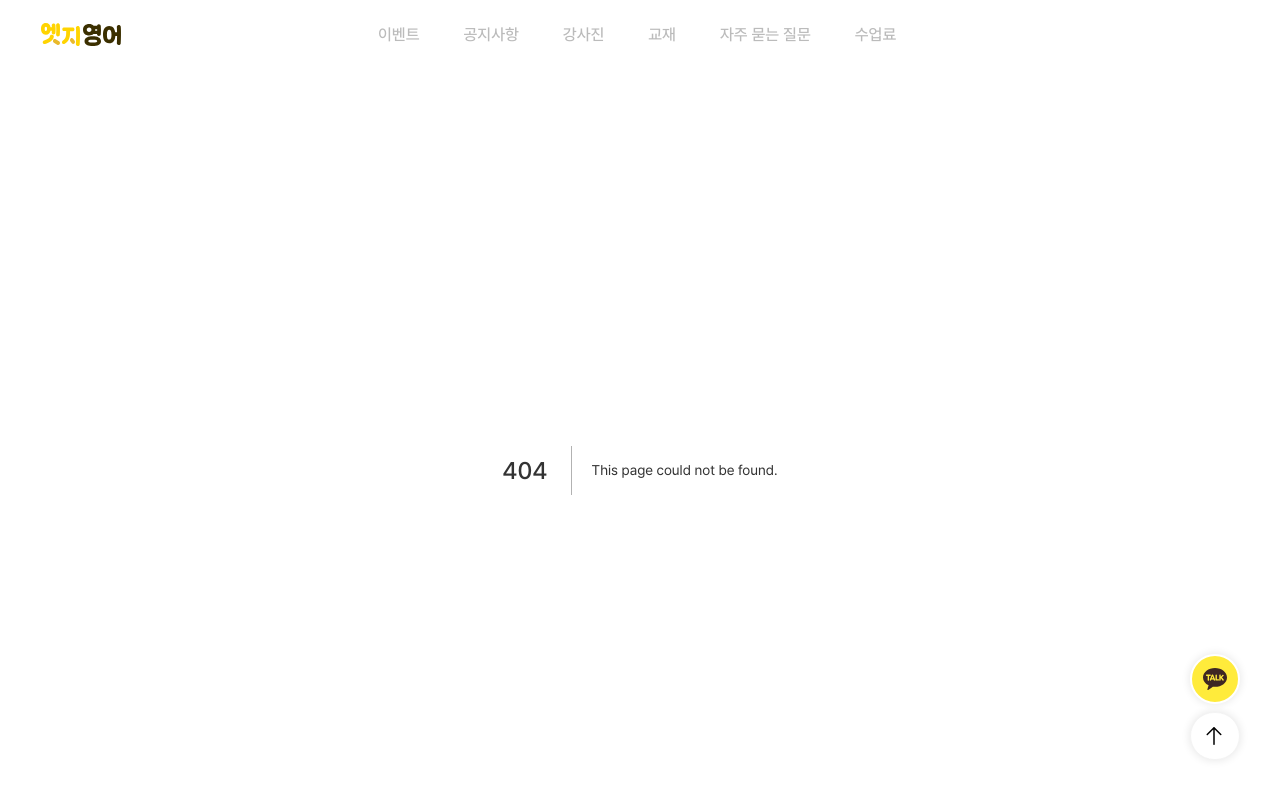
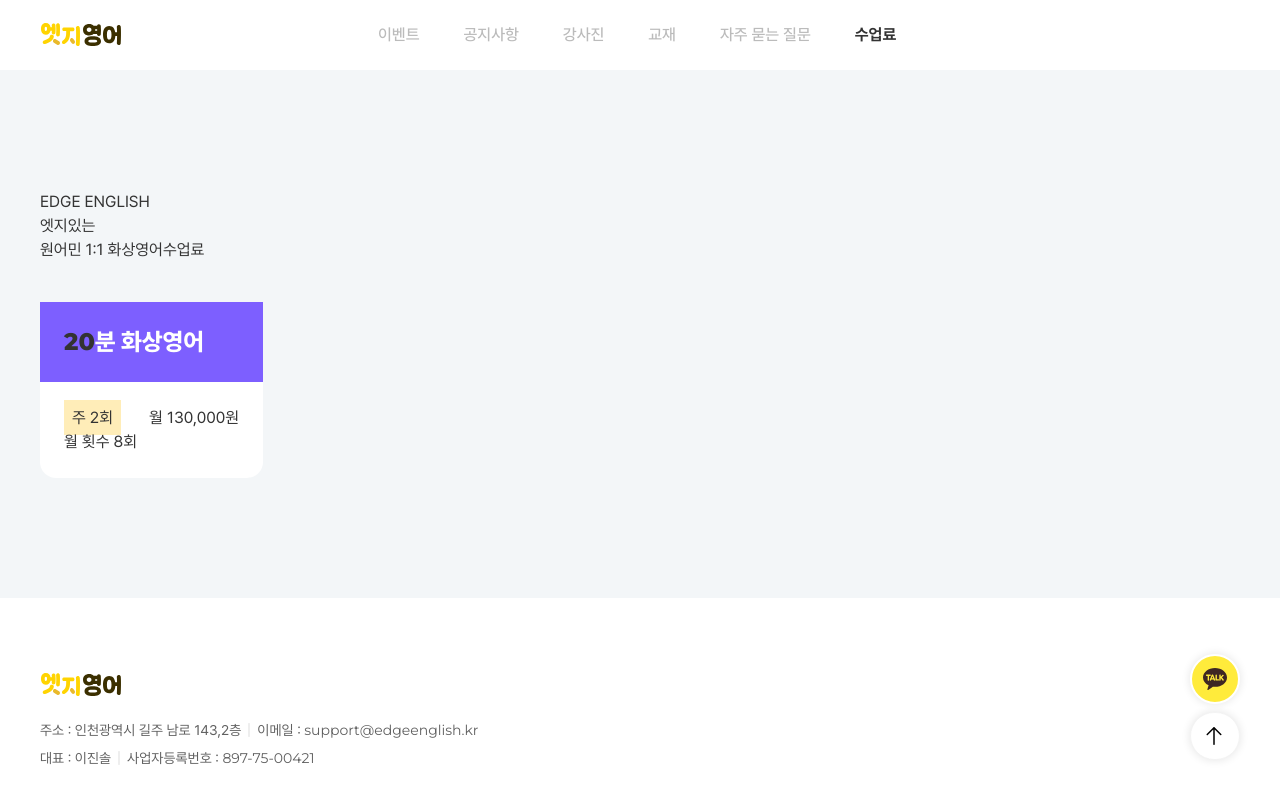
Before and after one commit to gandy818/edge-english, a Next.js app: page /price in a window 1280 px wide. Before the commit this address had no page. Shown: the top 800 px of the page. Built offline with nearby package versions, Linux system fonts and the light colour scheme.

Commit message:
feat: 수강료 페이지 퍼블리싱 (작업중)

```diff
--- /dev/null
+++ b/src/app/price/page.tsx
@@ -0,0 +1,39 @@
+export default function PricePage() {
+  return (
+    <div className="bg-[#F3F6F8] py-[120px]">
+      <div className="mx-auto flex max-w-[1200px] flex-col gap-10">
+        {/* 타이틀 */}
+        <div>
+          <p>EDGE ENGLISH</p>
+          <h1>
+            엣지있는 <br /> <span>원어민 1:1 화상영어</span>수업료
+          </h1>
+        </div>
+
+        {/* 수강료 */}
+        <div className="flex gap-32">
+          <div className="rounded-2xl border-[#ddd] bg-white">
+            <div className="bg-edge-purple p-6">
+              <p className="text-2xl font-extrabold text-white">
+                <span className="font-montserrat">20</span>분 화상영어
+              </p>
+            </div>
+            <div className="flex gap-3 border-[#ddd] p-6">
+              <div>
+                <span className="bg-[#FFEDB8] p-2 text-[#333]">주 2회</span>
+                <p>월 횟수 8회</p>
+              </div>
+              <div>
+                <p>
+                  월 <span>130,000</span>원
+                </p>
+              </div>
+            </div>
+          </div>
+        </div>
+
+        {/* 수강 신청하기 버튼 */}
+      </div>
+    </div>
+  );
+}
--- a/src/components/Header.tsx
+++ b/src/components/Header.tsx
@@ -21,40 +21,43 @@ export default function Header() {
         <div className="flex gap-11 max-md:hidden">
           <Link
             href="/events"
-            className={`text-nowrap ${pathName.startsWith('/events') ? 'font-bold' : 'text-edge-light font-medium'}`}
+            className={`text-nowrap ${pathName.startsWith('/events') ? 'font-bold' : 'font-medium text-edge-light'}`}
           >
             이벤트
           </Link>
 
           <Link
             href="/notice"
-            className={`text-nowrap ${pathName.startsWith('/notice') ? 'font-bold' : 'text-edge-light font-medium'}`}
+            className={`text-nowrap ${pathName.startsWith('/notice') ? 'font-bold' : 'font-medium text-edge-light'}`}
           >
             공지사항
           </Link>
 
           <Link
             href="/tutors"
-            className={`text-nowrap ${pathName.startsWith('/tutors') ? 'font-bold' : 'text-edge-light font-medium'}`}
+            className={`text-nowrap ${pathName.startsWith('/tutors') ? 'font-bold' : 'font-medium text-edge-light'}`}
           >
             강사진
           </Link>
 
           <Link
             href="/books"
-            className={`text-nowrap ${pathName.startsWith('/books') ? 'font-bold' : 'text-edge-light font-medium'}`}
+            className={`text-nowrap ${pathName.startsWith('/books') ? 'font-bold' : 'font-medium text-edge-light'}`}
           >
             교재
           </Link>
 
           <Link
             href="/faq"
-            className={`text-nowrap ${pathName.startsWith('/faq') ? 'font-bold' : 'text-edge-light font-medium'}`}
+            className={`text-nowrap ${pathName.startsWith('/faq') ? 'font-bold' : 'font-medium text-edge-light'}`}
           >
             자주 묻는 질문
           </Link>
 
-          <Link href="/" className="text-edge-light text-nowrap font-medium">
+          <Link
+            href="/price"
+            className={`text-nowrap ${pathName.startsWith('/price') ? 'font-bold' : 'font-medium text-edge-light'}`}
+          >
             수업료
           </Link>
         </div>
```
